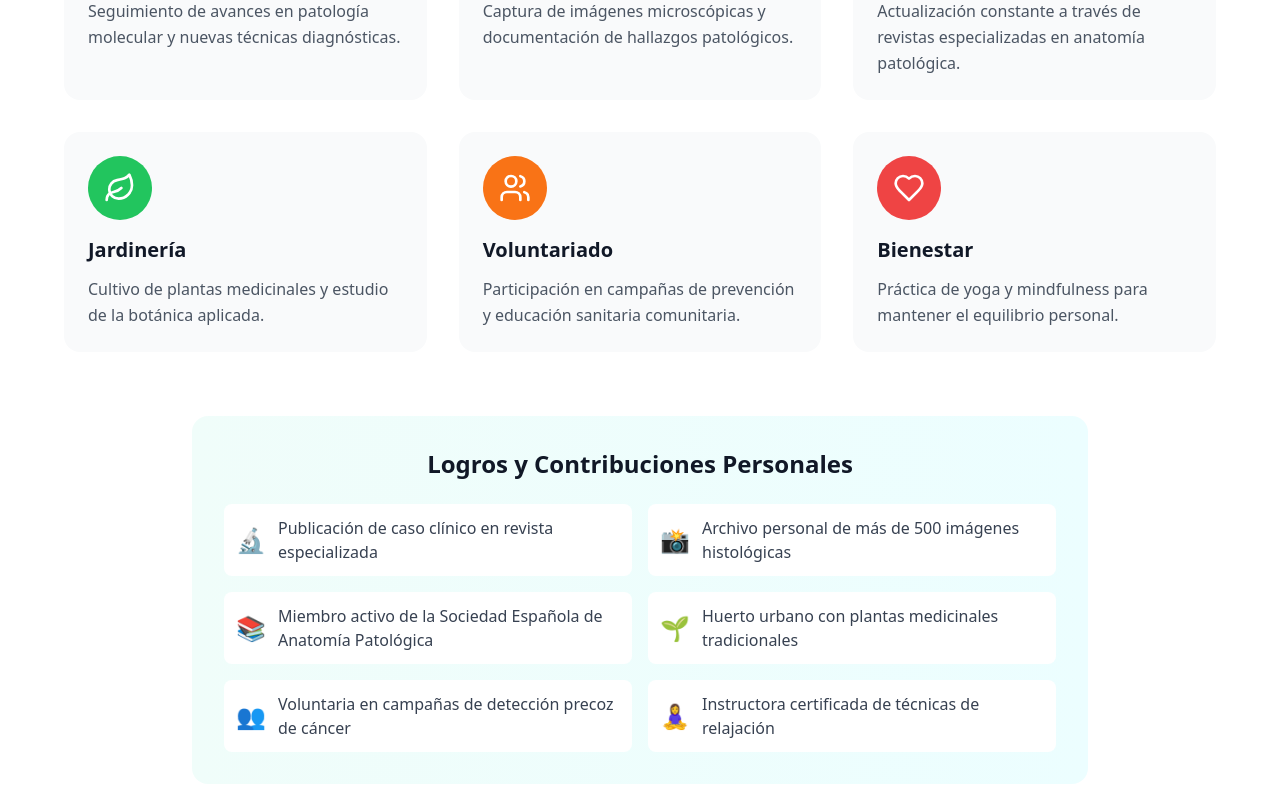
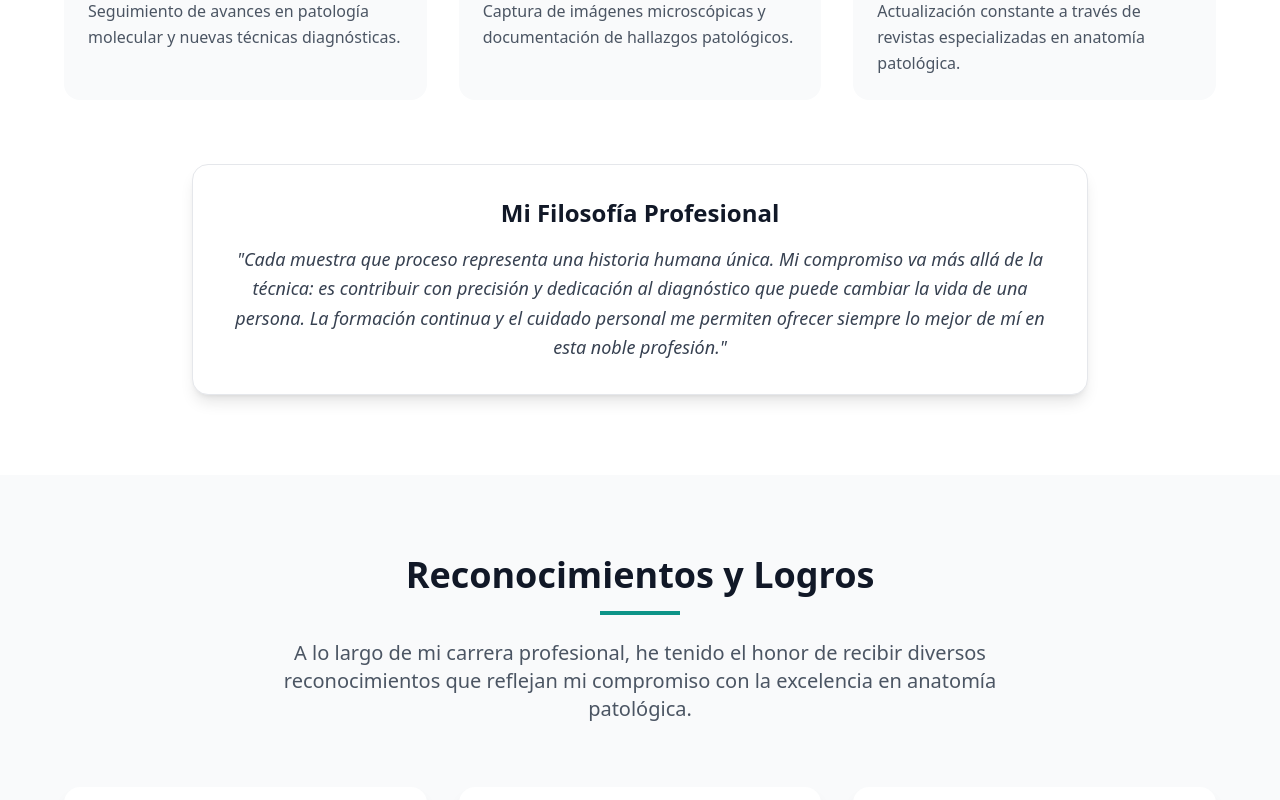
Before and after one commit to Tabathapm/wanda_peralta, a React (Vite) app: page / in a window 1280 px wide. Shown: the part 6920-7720 px from the top of the page. Built offline with nearby package versions, Linux system fonts and the light colour scheme.

Commit message:
modificación de datos

```diff
--- a/src/components/Intereses.tsx
+++ b/src/components/Intereses.tsx
@@ -1,47 +1,29 @@
-import React from 'react';
+//import React from 'react';
 import { BookOpen, Camera, Leaf, Users, Heart, Microscope } from 'lucide-react';
 
-const Interests = () => {
-  const interests = [
+const Intereses = () => {
+  const intereses = [
     {
-      title: "Investigación Médica",
-      icon: <Microscope size={32} />,
+      titulo: "Investigación Médica",
+      icono: <Microscope size={32} />,
       color: "bg-teal-500",
-      description: "Seguimiento de avances en patología molecular y nuevas técnicas diagnósticas."
+      descripcion: "Seguimiento de avances en patología molecular y nuevas técnicas diagnósticas."
     },
     {
-      title: "Fotografía Científica",
-      icon: <Camera size={32} />,
+      titulo: "Fotografía Científica",
+      icono: <Camera size={32} />,
       color: "bg-purple-500",
-      description: "Captura de imágenes microscópicas y documentación de hallazgos patológicos."
+      descripcion: "Captura de imágenes microscópicas y documentación de hallazgos patológicos."
     },
     {
-      title: "Lectura Científica",
-      icon: <BookOpen size={32} />,
+      titulo: "Lectura Científica",
+      icono: <BookOpen size={32} />,
       color: "bg-blue-500",
-      description: "Actualización constante a través de revistas especializadas en anatomía patológica."
-    },
-    {
-      title: "Jardinería",
-      icon: <Leaf size={32} />,
-      color: "bg-green-500",
-      description: "Cultivo de plantas medicinales y estudio de la botánica aplicada."
-    },
-    {
-      title: "Voluntariado",
-      icon: <Users size={32} />,
-      color: "bg-orange-500",
-      description: "Participación en campañas de prevención y educación sanitaria comunitaria."
-    },
-    {
-      title: "Bienestar",
-      icon: <Heart size={32} />,
-      color: "bg-red-500",
-      description: "Práctica de yoga y mindfulness para mantener el equilibrio personal."
+      descripcion: "Actualización constante a través de revistas especializadas en anatomía patológica."
     }
   ];
 
-  const achievements = [
+  const logros = [
     "🔬 Publicación de caso clínico en revista especializada",
     "📸 Archivo personal de más de 500 imágenes histológicas",
     "📚 Miembro activo de la Sociedad Española de Anatomía Patológica",
@@ -63,35 +45,35 @@ const Interests = () => {
         </div>
 
         <div className="grid md:grid-cols-2 lg:grid-cols-3 gap-8 max-w-6xl mx-auto mb-16">
-          {interests.map((interest, index) => (
+          {intereses.map((interest, index) => (
             <div key={index} className="group bg-gray-50 p-6 rounded-2xl hover:shadow-xl transition-all duration-300 hover:-translate-y-2">
               <div className={`w-16 h-16 ${interest.color} rounded-full flex items-center justify-center mb-4 text-white group-hover:scale-110 transition-transform duration-300`}>
-                {interest.icon}
+                {interest.icono}
               </div>
-              <h3 className="text-xl font-semibold text-gray-900 mb-3">{interest.title}</h3>
-              <p className="text-gray-600 leading-relaxed">{interest.description}</p>
+              <h3 className="text-xl font-semibold text-gray-900 mb-3">{interest.titulo}</h3>
+              <p className="text-gray-600 leading-relaxed">{interest.descripcion}</p>
             </div>
           ))}
         </div>
 
-        {/* Personal Achievements */}
-        <div className="max-w-4xl mx-auto">
+        {/* Logros Personales */}
+        {/* <div className="max-w-4xl mx-auto">
           <div className="bg-gradient-to-r from-teal-50 to-cyan-50 p-8 rounded-2xl">
             <h3 className="text-2xl font-semibold text-gray-900 mb-6 text-center">
               Logros y Contribuciones Personales
             </h3>
             <div className="grid md:grid-cols-2 gap-4">
-              {achievements.map((achievement, index) => (
+              {logros.map((logro, index) => (
                 <div key={index} className="flex items-center space-x-3 p-3 bg-white rounded-lg hover:shadow-md transition-shadow duration-200">
-                  <span className="text-2xl">{achievement.split(' ')[0]}</span>
-                  <span className="text-gray-700 font-medium">{achievement.substring(achievement.indexOf(' ') + 1)}</span>
+                  <span className="text-2xl">{logro.split(' ')[0]}</span>
+                  <span className="text-gray-700 font-medium">{logro.substring(logro.indexOf(' ') + 1)}</span>
                 </div>
               ))}
             </div>
           </div>
-        </div>
+        </div> */}
 
-        {/* Philosophy */}
+        {/* Filosofía */}
         <div className="mt-16 max-w-4xl mx-auto text-center">
           <div className="bg-white p-8 rounded-2xl shadow-lg border">
             <h3 className="text-2xl font-semibold text-gray-900 mb-4">Mi Filosofía Profesional</h3>
@@ -109,4 +91,4 @@ const Interests = () => {
   );
 };
 
-export default Interests;
+export default Intereses;
```
